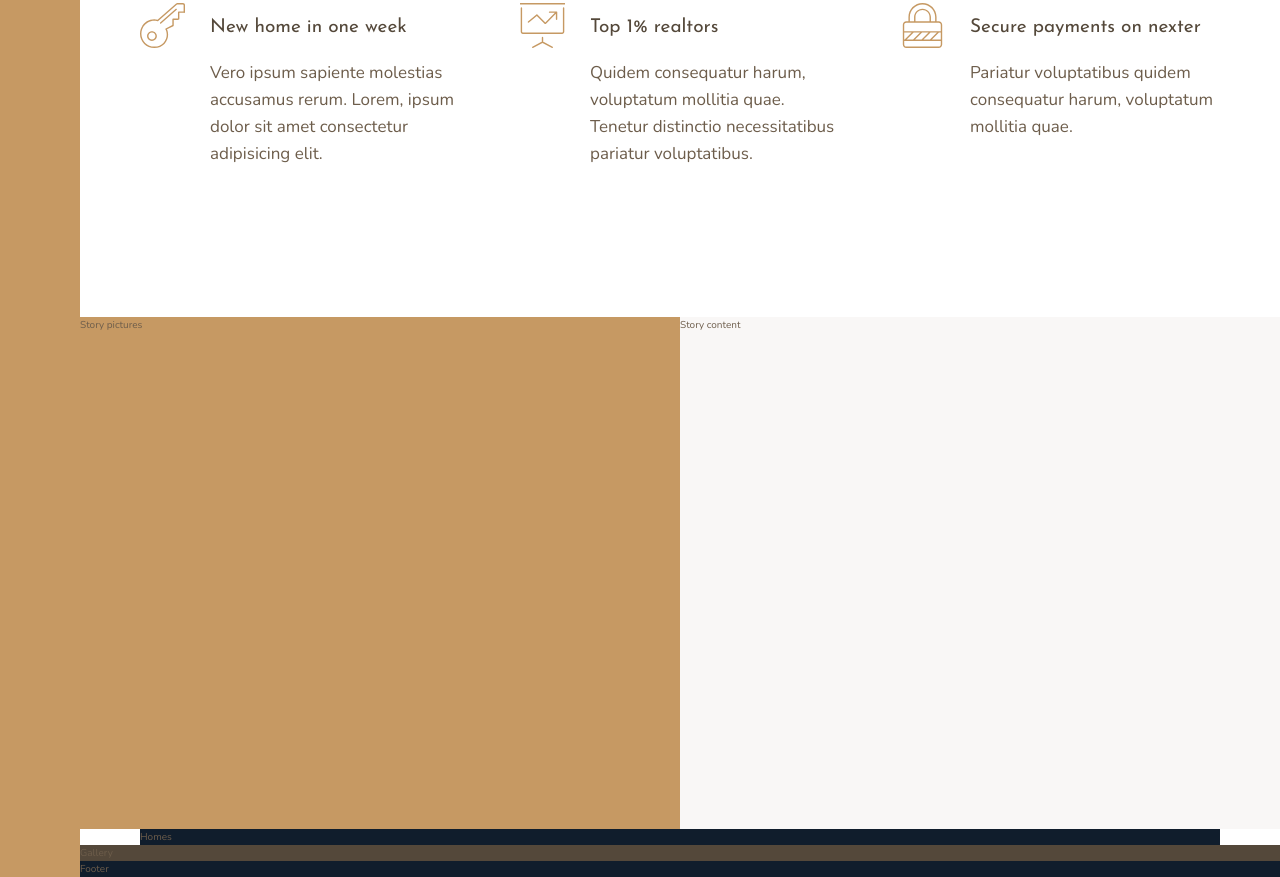
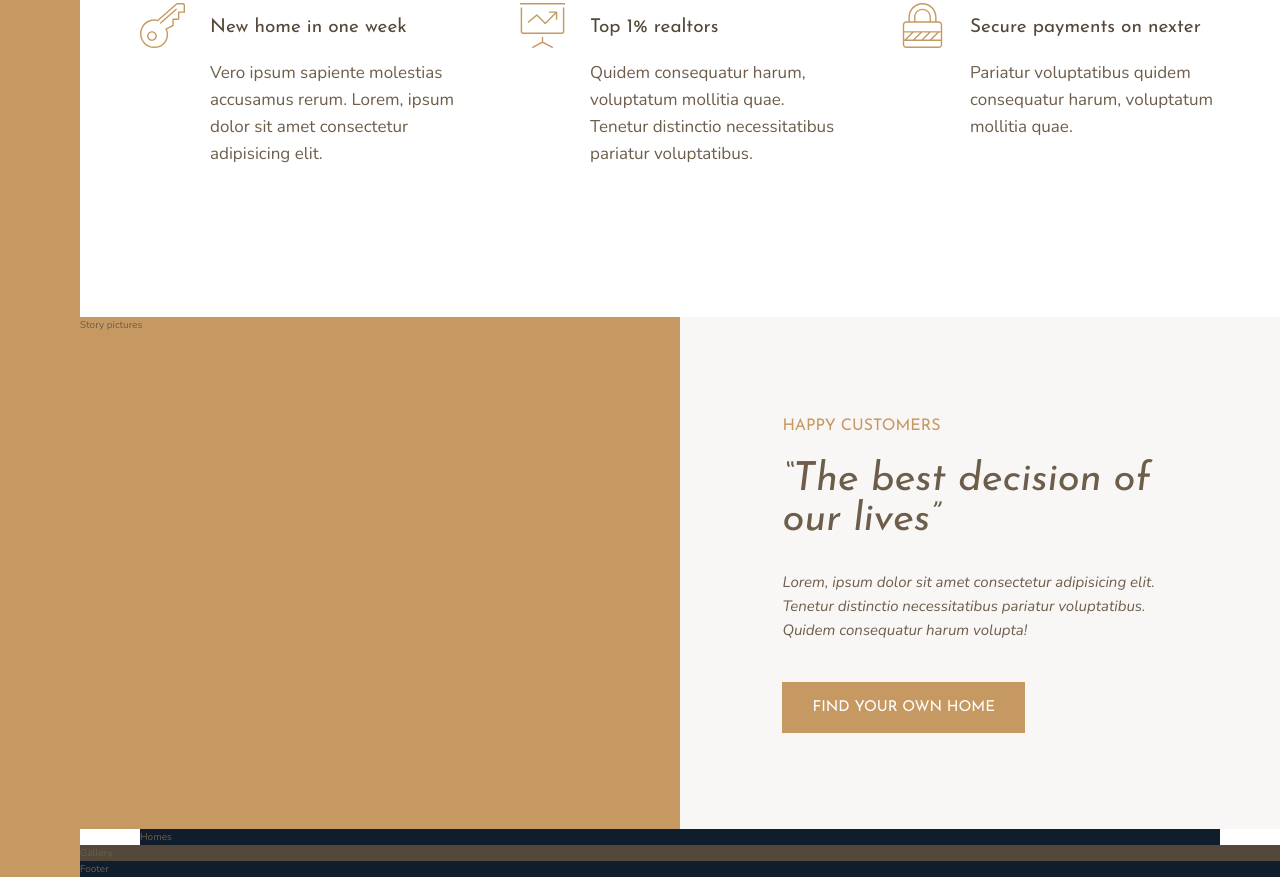
Before and after one commit to timmaloshtan/nexter-css-course, a website: page index.html in a window 1280 px wide. Shown: the part 991-1868 px from the top of the page. Drawn offline with nearby package versions, Linux system fonts and the light colour scheme.

Commit message:
Story content

```diff
--- a/index.html
+++ b/index.html
@@ -98,7 +98,12 @@
         </div>
 
         <div class="story__content">
-            Story content
+            <h3 class="heading-3 mb-sm">Happy Customers</h3>
+            <h2 class="heading-2 heading-3--dark mb-md">&ldquo;The best decision of our lives&rdquo;</h2>
+            <p class="story__text">
+                Lorem, ipsum dolor sit amet consectetur adipisicing elit. Tenetur distinctio necessitatibus pariatur voluptatibus. Quidem consequatur harum volupta!
+            </p>
+            <button class="btn">Find your own home</button>
         </div>
 
         <section class="homes">
--- a/sass/_story.scss
+++ b/sass/_story.scss
@@ -7,5 +7,17 @@
     &__content {
         background-color: $color-grey-light-1;
         grid-column: col-start 5 / full-end;
+
+        padding: 6rem 8vw;
+
+        display: grid;
+        align-content: center;
+        justify-items: start;
+    }
+
+    &__text {
+        font-size: 1.5rem;
+        font-style: italic;
+        margin-bottom: 4rem;
     }
 }
--- a/sass/_typography.scss
+++ b/sass/_typography.scss
@@ -8,21 +8,57 @@
 }
 .heading-2 {
     @extend %heading;
+    font-size: 4rem;
+    font-style: italic;
+    line-height: 1;
 
+    &--light { color: $color-grey-light-1; }
+    &--dark { color: $color-grey-dark-1; }
 }
 .heading-3 {
     @extend %heading;
+    font-size: 1.6rem;
+    color: $color-primary;
+    text-transform: uppercase;
 
 }
 .heading-4 {
     @extend %heading;
     font-size: 1.9rem;
 
-    &--light {
-        color: $color-grey-light-1;
-    }
+    &--light { color: $color-grey-light-1; }
+    &--dark { color: $color-grey-dark-1; }
+}
 
-    &--dark {
-        color: $color-grey-dark-1;
+.btn {
+    background-color: $color-primary;
+    color: #fff;
+    border: none;
+    border-radius: 0;
+    font-family: $font-display;
+    font-size: 1.5rem;
+    text-transform: uppercase;
+    padding: 1.8rem 3rem;
+    cursor: pointer;
+    transition: all .2s;
+
+    &:hover {
+        background-color: $color-primary-dark;
     }
 }
+
+.mb-sm {
+    margin-bottom: 2rem;
+}
+
+.mb-md {
+    margin-bottom: 3rem;
+}
+
+.mb-lg {
+    margin-bottom: 4rem;
+}
+
+.mb-xl {
+    margin-bottom: 8rem;
+}
```
Also changed, not shown: css/style.css.
